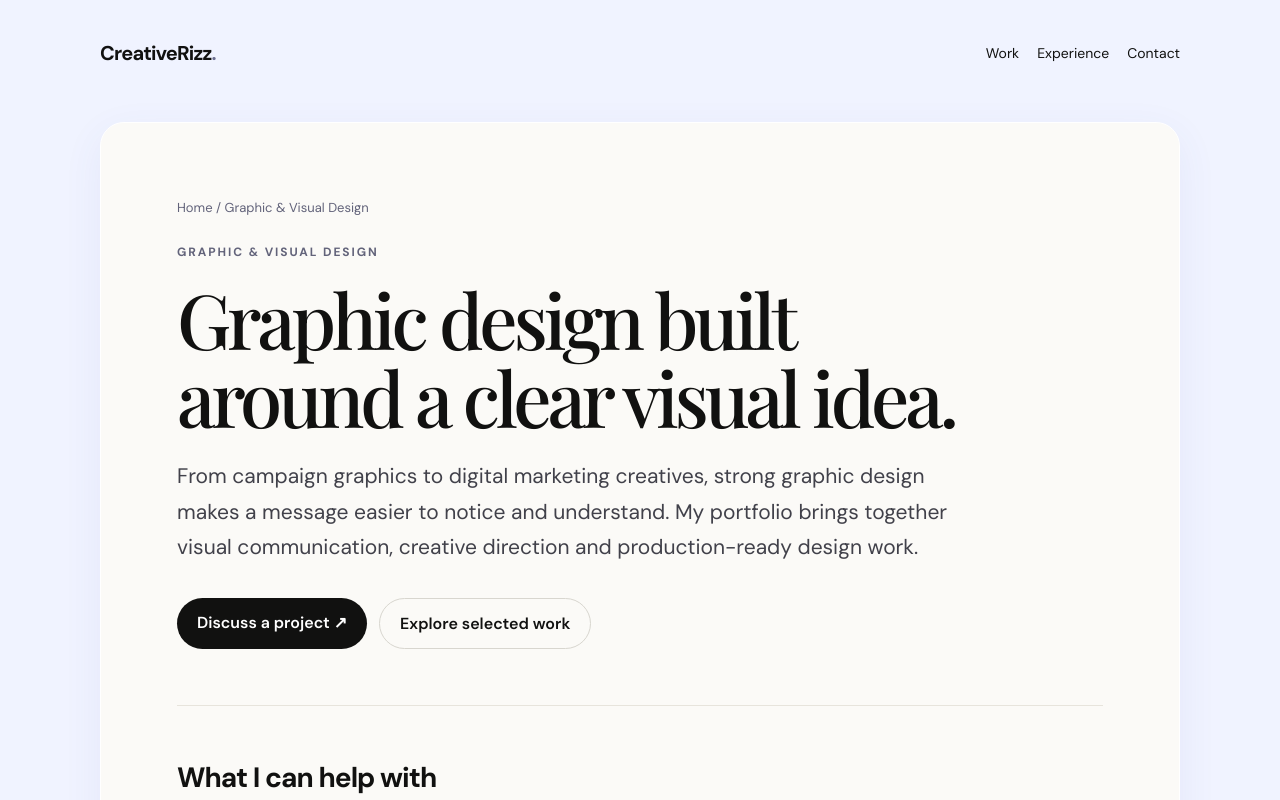
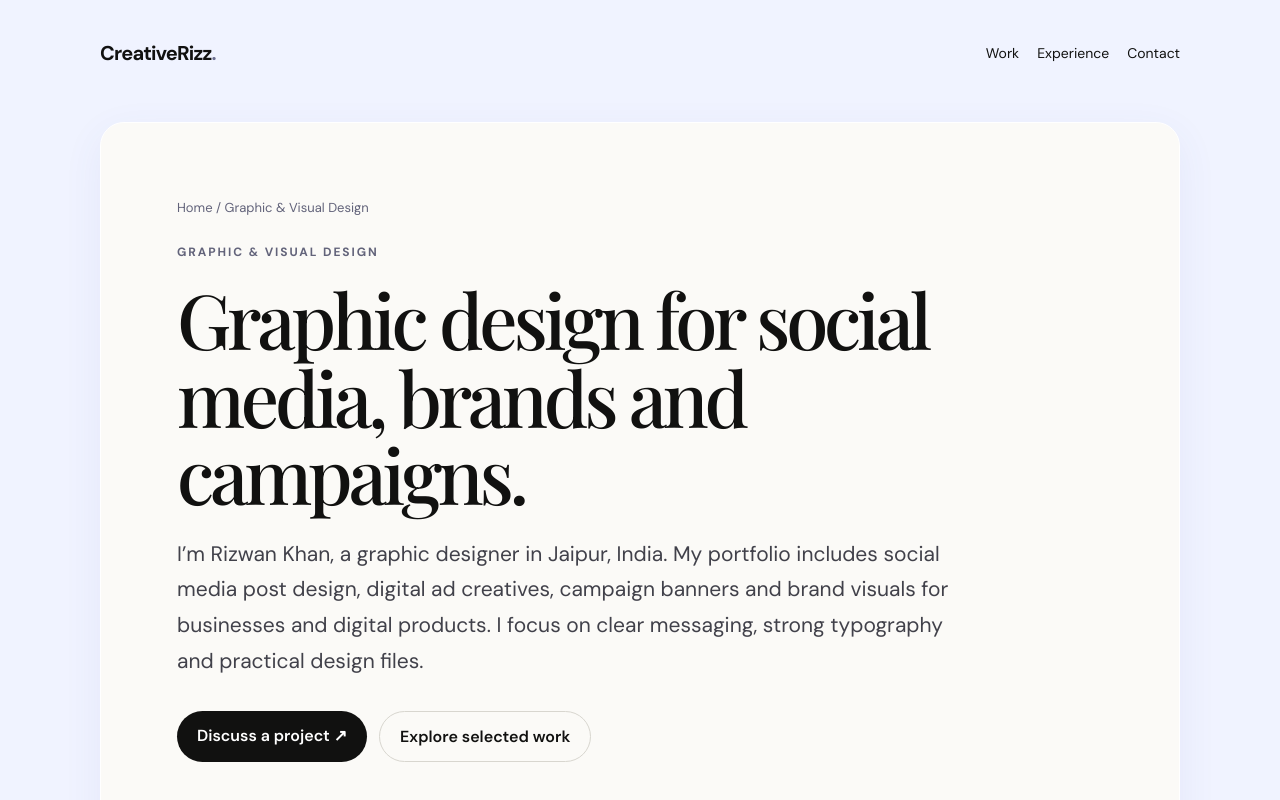
Before and after one commit to Rizzu01/port-folio, a Next.js app: page /graphic-design in a window 1280 px wide. Shown: the top 800 px of the page. Built offline with nearby package versions, Linux system fonts and the light colour scheme.

Commit message:
Target service-specific design search terms in page copy and metadata

```diff
--- a/app/graphic-design/page.tsx
+++ b/app/graphic-design/page.tsx
@@ -2,9 +2,9 @@ import type { Metadata } from "next";
 import ServiceLanding from "../components/ServiceLanding";
 
 export const metadata: Metadata = {
-  title: "Graphic Designer Portfolio & Visual Design",
+  title: "Graphic Designer in Jaipur | Portfolio & Services",
   description:
-    "Explore graphic design by Rizwan Khan, including social media creatives, campaign visuals, marketing assets and visual communication.",
+    "Explore graphic design services and portfolio work by Rizwan Khan in Jaipur, India: social media posts, ad creatives, banners and brand visuals.",
   alternates: { canonical: "/graphic-design" },
   openGraph: {
     title: "Graphic & Visual Design | Rizwan Khan",
@@ -16,5 +16,5 @@ export const metadata: Metadata = {
 };
 
 export default function Page() {
-  return <ServiceLanding path="/graphic-design" eyebrow="Graphic & Visual Design" title="Graphic design built around a clear visual idea." intro="From campaign graphics to digital marketing creatives, strong graphic design makes a message easier to notice and understand. My portfolio brings together visual communication, creative direction and production-ready design work." services={["Social media campaign creatives", "Digital marketing graphics", "Promotional banners and mailers", "Typography and visual hierarchy", "Campaign systems and creative variations", "Presentation and marketing visuals"]} process={[{title:"Find the message",detail:"Understand the audience, communication goal, format and key information the design needs to carry."},{title:"Build the concept",detail:"Explore composition, typography, imagery and a visual direction suited to the campaign."},{title:"Prepare the assets",detail:"Refine the layout for its intended format and keep visual consistency across related deliverables."}]} workNote="The portfolio features crypto campaigns, social media creatives and other visual design work. Review the homepage projects for examples, and contact me with a brief, timeline and intended deliverables." keywords={["Social Media Design","Digital Marketing Creatives","Campaign Design","Visual Communication"]} />;
+  return <ServiceLanding path="/graphic-design" eyebrow="Graphic & Visual Design" title="Graphic design for social media, brands and campaigns." intro="I’m Rizwan Khan, a graphic designer in Jaipur, India. My portfolio includes social media post design, digital ad creatives, campaign banners and brand visuals for businesses and digital products. I focus on clear messaging, strong typography and practical design files." services={["Social media campaign creatives", "Digital marketing graphics", "Promotional banners and mailers", "Typography and visual hierarchy", "Campaign systems and creative variations", "Presentation and marketing visuals"]} process={[{title:"Find the message",detail:"Understand the audience, communication goal, format and key information the design needs to carry."},{title:"Build the concept",detail:"Explore composition, typography, imagery and a visual direction suited to the campaign."},{title:"Prepare the assets",detail:"Refine the layout for its intended format and keep visual consistency across related deliverables."}]} workNote="The portfolio features crypto campaigns, social media creatives and other visual design work. Review the homepage projects for examples, and contact me with a brief, timeline and intended deliverables." keywords={["Graphic Designer in Jaipur","Freelance Graphic Designer India","Social Media Post Design","Digital Ad Creatives"]} />;
 }
```
